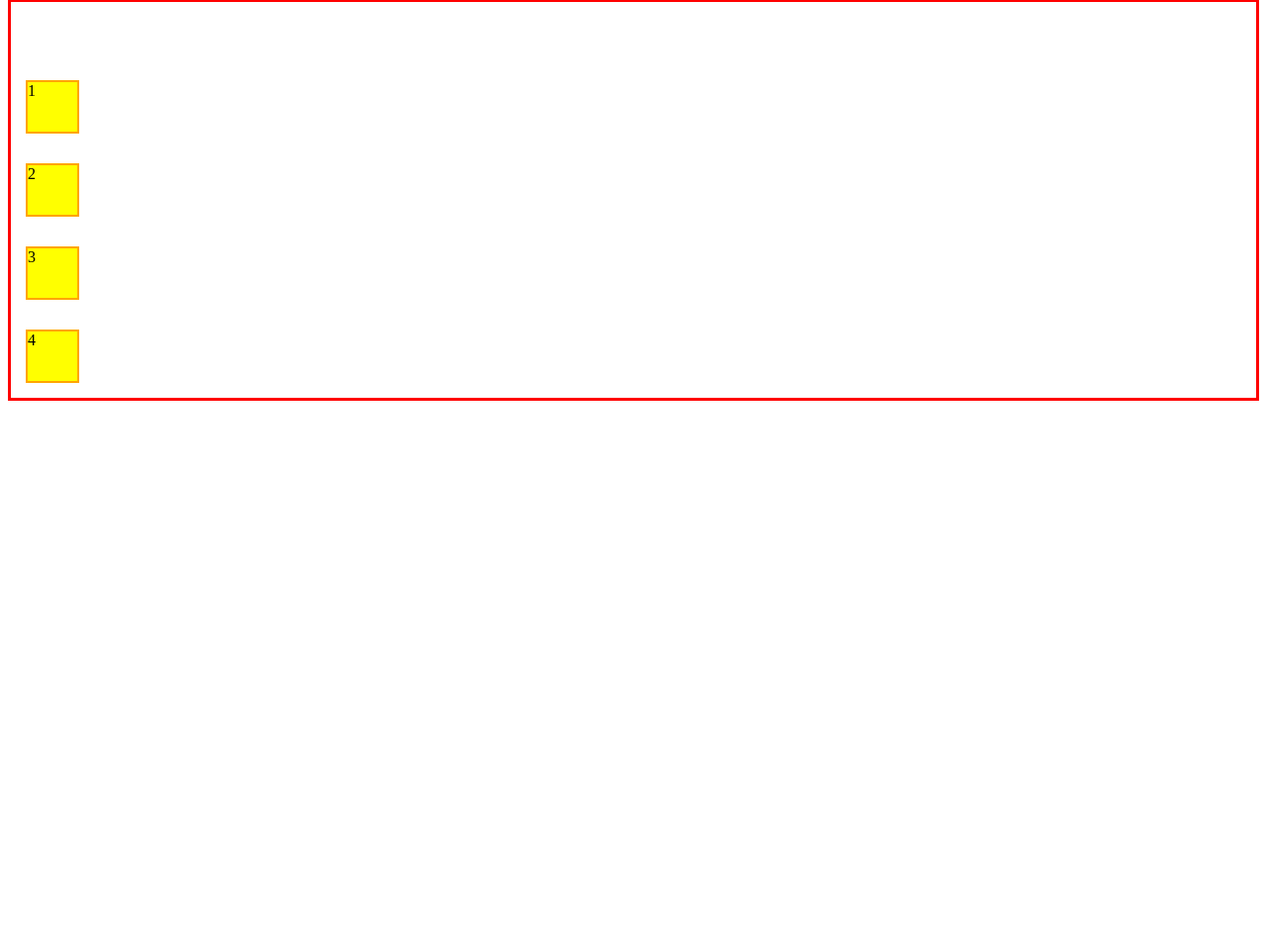
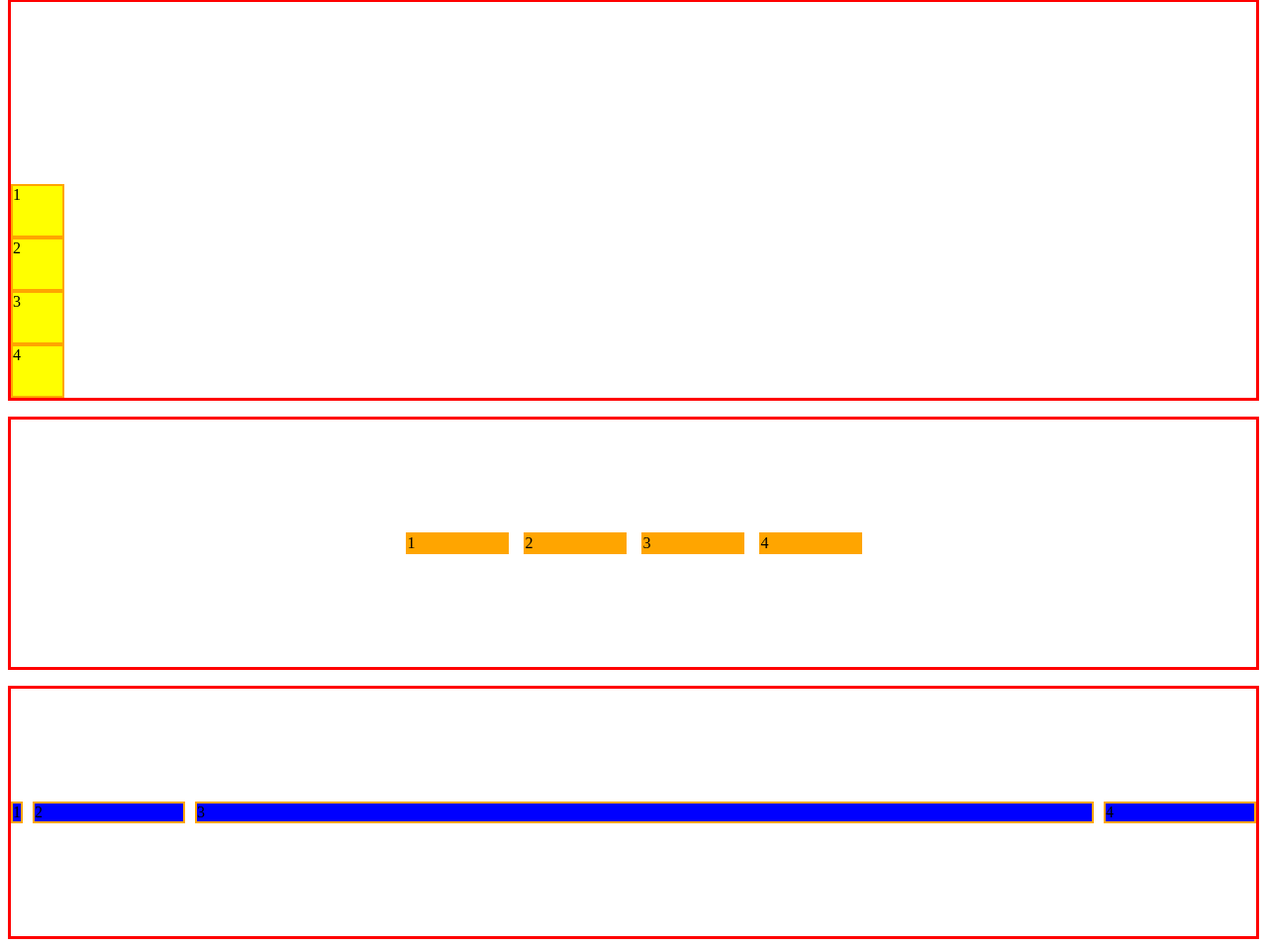
Before and after one commit to ellypereira/Projetos_Udemy_Prof_Daniel_Tapias, a plain HTML site: page proj5/flexbox.html in a window 1280 px wide. Shown: the part 1791-2748 px from the top of the page at 99% size. Before the commit the page ends 2212 px from the top, so only its background shows below. Drawn offline with Linux system fonts and the light colour scheme.

Commit message:
Update flexbox.html

```diff
--- a/proj5/flexbox.html
+++ b/proj5/flexbox.html
@@ -15,7 +15,7 @@
         .flexbox div{
             border: 2px solid orange;
             width: 150px;
-            margin: 15px;
+
         }
 
         .flex-container1{
@@ -94,6 +94,51 @@
         .flex-container7 div2{
             flex-basis:  200px;
         }
+
+        .flex-container8{
+            justify-content: center;
+            align-items: center;
+            gap: 15px;
+        }
+
+        .flex-container8 div{
+            flex-basis: 100px;
+            background-color: orange;
+            margin: 0;
+
+        }
+
+        .flex-container8 .div2{
+           /* flex-grow: 1; */
+        }
+
+        .flex-container8 .div4{
+           /*   flex-grow: 1; */
+        }
+
+        .flex-container9{
+            justify-content: center;
+            align-items: center;
+            margin: 0;
+            gap: 10PX;
+        }
+
+        .flex-container9 div{
+            flex-basis: 150px;
+            background-color: blue;
+            margin: 0;
+        }
+
+        .flex-container9 .div1{
+            flex-shrink: 2;
+            flex: 0;
+        }
+
+        .flex-container9 .div3 {
+            flex-shrink: 3;
+            /* flex: grow shrink basis */
+            flex: 1 3 200px;
+        }
     </style>
 </head>
 <body>
@@ -146,5 +191,19 @@
         <div class="div3">3</div>
         <div class="div4">4</div>
     </div>
+
+    <div class="flexbox flex-container8">
+        <div class="div1">1</div>
+        <div class="div2">2</div>
+        <div class="div3">3</div>
+        <div class="div4">4</div>
+    </div>
+
+    <div class="flexbox flex-container9">
+        <div class="div1">1</div>
+        <div class="div2">2</div>
+        <div class="div3">3</div>
+        <div class="div4">4</div>
+    </div>
 </body>
 </html>
```
